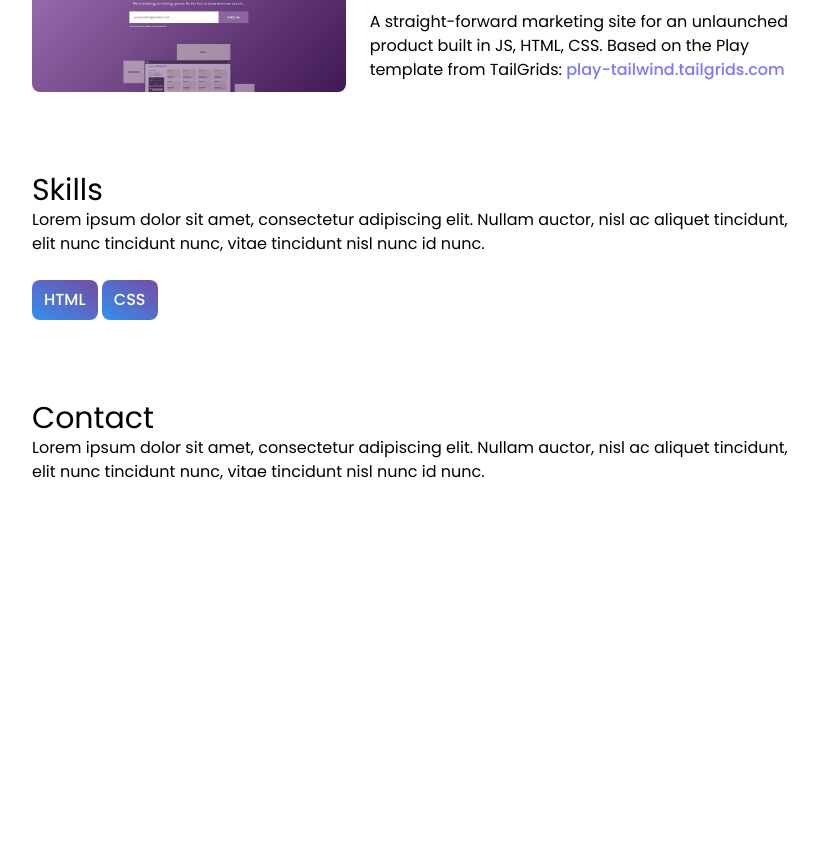
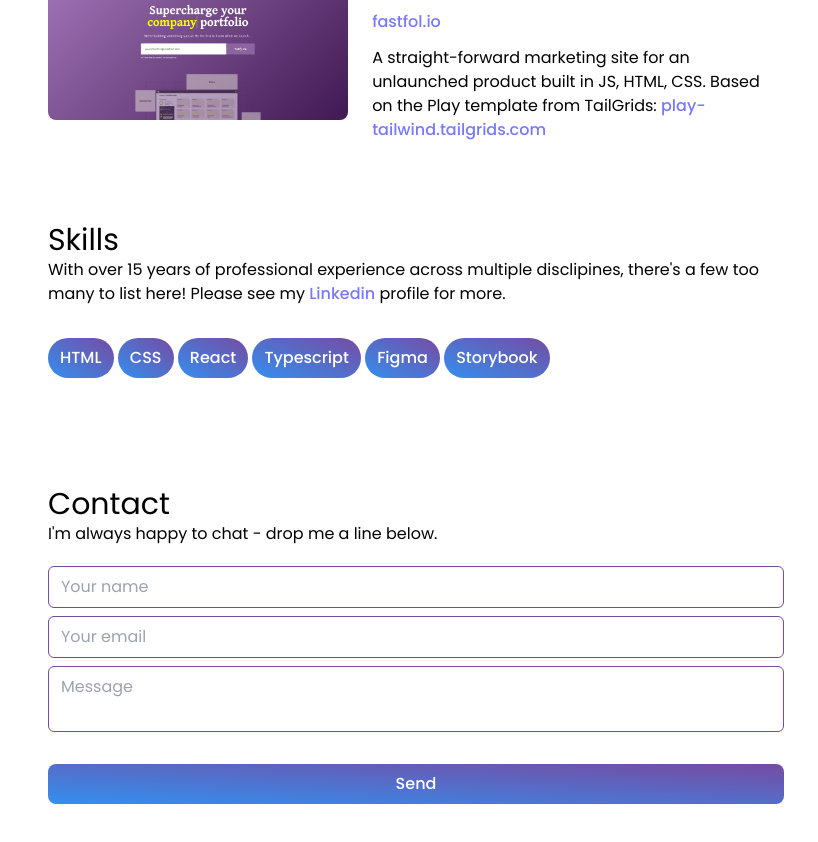
Before and after one commit to ctrl-alter-ego/portfolio, a React (Vite) app: page / in a window 1280 px wide. Shown: the part 1150-1992 px from the top of the page, without its empty margins (224-1042 px from the left). Before the commit the page ends 1634 px from the top, so only its background shows below. Built offline with nearby package versions, Linux system fonts and the light colour scheme.

Commit message:
Adds contact form

```diff
--- a/index.html
+++ b/index.html
@@ -35,11 +35,12 @@
         });
       });
     });
-  </script>
+    </script>
+
 </head>
 <body class="bg-white text-black dark:bg-black dark:text-white">
   <!-- <header> -->
-    <nav class="flex justify-end items-center space-x-4 w-3/5 mx-auto p-4">
+    <nav class="flex flex-row flex-wrap justify-end items-center space-x-4 lg:w-3/5 w-screen mx-auto p-4">
       <div class="logo"></div>
       <a href="#section1">About</a>
       <a href="#section2">Projects</a>
@@ -54,7 +55,7 @@
     </nav>
   <!-- </header> -->
 
-  <div class="flex flex-col items-center w-3/5 mx-auto space-y-20">
+  <div class="flex flex-col items-center lg:w-3/5 w-screen mx-auto space-y-20 p-4">
     <section class="section1 w-full flex flex-col gap-4">
       <h1 class="text-6xl font-bold"><span class="text-8xl bg-gradient-to-br from-midblue to-lightblue bg-clip-text text-transparent">Hi, I'm Ady</span> 👋</h1>
       <p>Proficient in frontend technology including React & TypeScript. Seasoned "T-shaped" technical leader with over 14 years of customer-facing experience. Proven talent for improving and automating processes. Expertise in Product Management, UX, & QA.</p>
@@ -83,7 +84,7 @@
     <section id="section2" class="section2 w-full flex flex-col gap-6">
       <h2 class="text-3xl">Projects</h2>
 
-      <div class="flex flex-row items-start gap-6">
+      <div class="flex flex-col md:flex-row items-start gap-6">
         <!-- <img src="./src/assets/acclaim-ideas-sm.png" alt="Image of SaaS app Acclaim Ideas" class="rounded-lg"/> -->
         <div class="video-container">
           <video class="rounded-lg" width="1200" height="450" preload="none" poster="./src/assets/acclaim-ideas-sm.png" loop muted>
@@ -104,7 +105,7 @@
         </div>
       </div>
 
-      <div class="flex flex-row items-start gap-6">
+      <div class="flex flex-col md:flex-row gap-6">
         <div class="image-container">
           <a href="https://shouldihaveabbq.com" target="_blank" rel="noopener noreferrer">
             <img src="./src/assets/bbq.png" alt="Image of a weather website called 'Should I Have a BBQ?'" width="670" class="rounded-lg"/>
@@ -126,7 +127,7 @@
         </div>
       </div>
 
-      <div class="flex flex-row items-start gap-6">
+      <div class="flex flex-col md:flex-row gap-6">
         <!-- <img src="https://dummyimage.com/300/fff/000" alt="Image of the Jot Ideas Chrome Extension" class="rounded-lg"/> -->
         <div class="video-container">
           <video class="rounded-lg" width="1450" height="450" preload="none" poster="./src/assets/jot-ideas.png" loop muted>
@@ -148,7 +149,7 @@
         </div>
       </div>
 
-      <div class="flex flex-row items-start gap-6">
+      <div class="flex flex-col md:flex-row gap-6">
         <div class="image-container">
           <a href="https://fastfolio.netlify.app" target="_blank" rel="noopener noreferrer">
             <img src="./src/assets/fastfolio.png" alt="Image of a website called 'fastfolio'" width="890" class="rounded-lg"/>
@@ -173,19 +174,88 @@
 
     <section id="section3" class="section3 w-full">
       <h2 class="text-3xl">Skills</h2>
-      <p>Lorem ipsum dolor sit amet, consectetur adipiscing elit. Nullam auctor, nisl ac aliquet tincidunt, elit nunc tincidunt nunc, vitae tincidunt nisl nunc id nunc.</p>
+      <p>With over 15 years of professional experience across multiple disclipines, there's a few too many to list here! Please see my <a href="https://www.linkedin.com/in/adyharold" target="_blank" title="Linkedin profile">Linkedin</a> profile for more.</p>
       <br>
-      <button class="rounded-lg gradient-border border-transparent px-3 py-2 text-base font-medium dark:bg-black text-white
+      <button class="rounded-full gradient-border border-transparent px-3 py-2 my-2 text-base font-medium dark:bg-black text-white
             cursor-pointer hover:gradient-border transition-all ease-linear duration-2000 focus:outline-none">HTML</button>
-      <button class="gradient-border rounded-lg border-transparent px-3 py-2 text-base font-medium dark:bg-black text-white
+      <button class="rounded-full gradient-border border-transparent px-3 py-2 my-2 text-base font-medium dark:bg-black text-white
       cursor-pointer hover:gradient-border transition-all ease-linear duration-2000 focus:outline-none">CSS</button>
+      <button class="rounded-full gradient-border border-transparent px-3 py-2 my-2 text-base font-medium dark:bg-black text-white
+      cursor-pointer hover:gradient-border transition-all ease-linear duration-2000 focus:outline-none">React</button>
+      <button class="rounded-full gradient-border border-transparent px-3 py-2 my-2 text-base font-medium dark:bg-black text-white
+      cursor-pointer hover:gradient-border transition-all ease-linear duration-2000 focus:outline-none">Typescript</button>
+      <button class="rounded-full gradient-border border-transparent px-3 py-2 my-2 text-base font-medium dark:bg-black text-white
+      cursor-pointer hover:gradient-border transition-all ease-linear duration-2000 focus:outline-none">Figma</button>
+      <button class="rounded-full gradient-border border-transparent px-3 py-2 my-2 text-base font-medium dark:bg-black text-white
+      cursor-pointer hover:gradient-border transition-all ease-linear duration-2000 focus:outline-none">Storybook</button>
     </section>
 
-    <section id="section4" class="section4 w-full">
+    <section id="section4" class="section4 w-full contact-form-wrapper">
       <h2 class="text-3xl">Contact</h2>
-      <p>Lorem ipsum dolor sit amet, consectetur adipiscing elit. Nullam auctor, nisl ac aliquet tincidunt, elit nunc tincidunt nunc, vitae tincidunt nisl nunc id nunc.</p>
+      <p>I'm always happy to chat - drop me a line below.</p>
+      <div class="contact-form-wrapper">
+        <form id="form" class="contact-form" action="https://api.web3forms.com/submit" method="POST">
+
+          <input type="hidden" name="access_key" value="918b5035-2fc0-44db-ad4f-5a3f9602cac9">
+
+          <div class="form-group">
+            <!-- Form Inputs. Each input must have a name="" attribute -->
+            <input type="text" name="name" placeholder="Your name" required>
+            <input type="email" name="email" placeholder="Your email" required>
+            <textarea name="message" placeholder="Message" required></textarea>
+            <input type="checkbox" name="botcheck" class="hidden" style="display: none;">
+          </div>
+          <div id="result"></div>
+
+          <!-- Custom Confirmation / Success Page -->
+          <!-- <input type="hidden" name="redirect" value="https://mywebsite.com/thanks.html"> -->
+
+          <button class="rounded-lg gradient-border border-transparent px-3 py-2 text-base font-medium dark:bg-black text-white
+          cursor-pointer hover:gradient-border transition-all ease-linear duration-2000 focus:outline-none"  type="submit">Send</button>
+        </form>
+      </div>
     </section>
   </div>
   <script type="module" src="./src/main.jsx"></script>
+  <script>
+    const form = document.getElementById('form');
+    const result = document.getElementById('result');
+
+    form.addEventListener('submit', function(e) {
+      e.preventDefault();
+      const formData = new FormData(form);
+      const object = Object.fromEntries(formData);
+      const json = JSON.stringify(object);
+      result.innerHTML = "Please wait..."
+
+      fetch('https://api.web3forms.com/submit', {
+        method: 'POST',
+        headers: {
+            'Content-Type': 'application/json',
+            'Accept': 'application/json'
+        },
+        body: json
+      })
+      .then(async (response) => {
+        let json = await response.json();
+        if (response.status == 200) {
+            result.innerHTML = json.message;
+        } else {
+            console.log(response);
+            result.innerHTML = json.message;
+        }
+      })
+      .catch(error => {
+        console.log(error);
+        result.innerHTML = "Something went wrong!";
+      })
+      .then(function() {
+        form.reset();
+        setTimeout(() => {
+            result.style.display = "none";
+        }, 3000);
+      });
+    });
+</script>
 </body>
 </html>
--- a/src/index.css
+++ b/src/index.css
@@ -66,6 +66,40 @@ body {
   opacity: 1;
 }
 
+.contact-form-wrapper {
+  padding: 20px 0;
+}
+
+.contact-form-wrapper form {
+  display: flex;
+  flex-direction: column;
+  flex-wrap: wrap;
+  align-content: flex-start;
+  align-items: stretch;
+  gap: 1rem;
+}
+
+.contact-form-wrapper .form-group {
+  gap: 0.5rem;
+  display: flex;
+  flex-wrap: wrap;
+  flex-direction: row;
+}
+
+.contact-form-wrapper .form-group input, .contact-form-wrapper .form-group textarea {
+  display: block;
+  width: 100%;
+  padding: 15px 0;
+  border: none;
+  outline: none;
+  border: 1px solid #764ba2;
+  resize: none;
+  border-radius: 6px;
+  background-color: white;
+  padding: 8px 12px;
+  color: #000;
+}
+
 @media screen and (min-width: 640px) {
   body {
     min-width: 640px;
--- a/src/output.css
+++ b/src/output.css
@@ -597,6 +597,11 @@ video {
   margin-right: auto;
 }
 
+.my-2 {
+  margin-top: 0.5rem;
+  margin-bottom: 0.5rem;
+}
+
 .flex {
   display: flex;
 }
@@ -605,13 +610,13 @@ video {
   display: inline-flex;
 }
 
+.hidden {
+  display: none;
+}
+
 .size-6 {
   width: 1.5rem;
   height: 1.5rem;
-}
-
-.w-3\/5 {
-  width: 60%;
 }
 
 .w-fit {
@@ -621,6 +626,10 @@ video {
 
 .w-full {
   width: 100%;
+}
+
+.w-screen {
+  width: 100vw;
 }
 
 .transform {
@@ -637,6 +646,10 @@ video {
 
 .flex-col {
   flex-direction: column;
+}
+
+.flex-wrap {
+  flex-wrap: wrap;
 }
 
 .items-start {
@@ -675,21 +688,16 @@ video {
   margin-bottom: calc(5rem * var(--tw-space-y-reverse));
 }
 
+.rounded-full {
+  border-radius: 9999px;
+}
+
 .rounded-lg {
   border-radius: 0.5rem;
 }
 
-.border {
-  border-width: 1px;
-}
-
 .border-transparent {
   border-color: transparent;
-}
-
-.border-black {
-  --tw-border-opacity: 1;
-  border-color: rgb(0 0 0 / var(--tw-border-opacity));
 }
 
 .bg-white {
@@ -736,26 +744,6 @@ video {
 .py-2 {
   padding-top: 0.5rem;
   padding-bottom: 0.5rem;
-}
-
-.px-1 {
-  padding-left: 0.25rem;
-  padding-right: 0.25rem;
-}
-
-.py-1 {
-  padding-top: 0.25rem;
-  padding-bottom: 0.25rem;
-}
-
-.py-3 {
-  padding-top: 0.75rem;
-  padding-bottom: 0.75rem;
-}
-
-.px-2 {
-  padding-left: 0.5rem;
-  padding-right: 0.5rem;
 }
 
 .text-2xl {
@@ -880,6 +868,40 @@ body {
   opacity: 1;
 }
 
+.contact-form-wrapper {
+  padding: 20px 0;
+}
+
+.contact-form-wrapper form {
+  display: flex;
+  flex-direction: column;
+  flex-wrap: wrap;
+  align-content: flex-start;
+  align-items: stretch;
+  gap: 1rem;
+}
+
+.contact-form-wrapper .form-group {
+  gap: 0.5rem;
+  display: flex;
+  flex-wrap: wrap;
+  flex-direction: row;
+}
+
+.contact-form-wrapper .form-group input, .contact-form-wrapper .form-group textarea {
+  display: block;
+  width: 100%;
+  padding: 15px 0;
+  border: none;
+  outline: none;
+  border: 1px solid #764ba2;
+  resize: none;
+  border-radius: 6px;
+  background-color: white;
+  padding: 8px 12px;
+  color: #000;
+}
+
 @media screen and (min-width: 640px) {
   body {
     min-width: 640px;
@@ -891,6 +913,18 @@ body {
   outline-offset: 2px;
 }
 
+@media (min-width: 768px) {
+  .md\:flex-row {
+    flex-direction: row;
+  }
+}
+
+@media (min-width: 1024px) {
+  .lg\:w-3\/5 {
+    width: 60%;
+  }
+}
+
 .dark\:bg-black:where(.dark, .dark *) {
   --tw-bg-opacity: 1;
   background-color: rgb(0 0 0 / var(--tw-bg-opacity));
```
